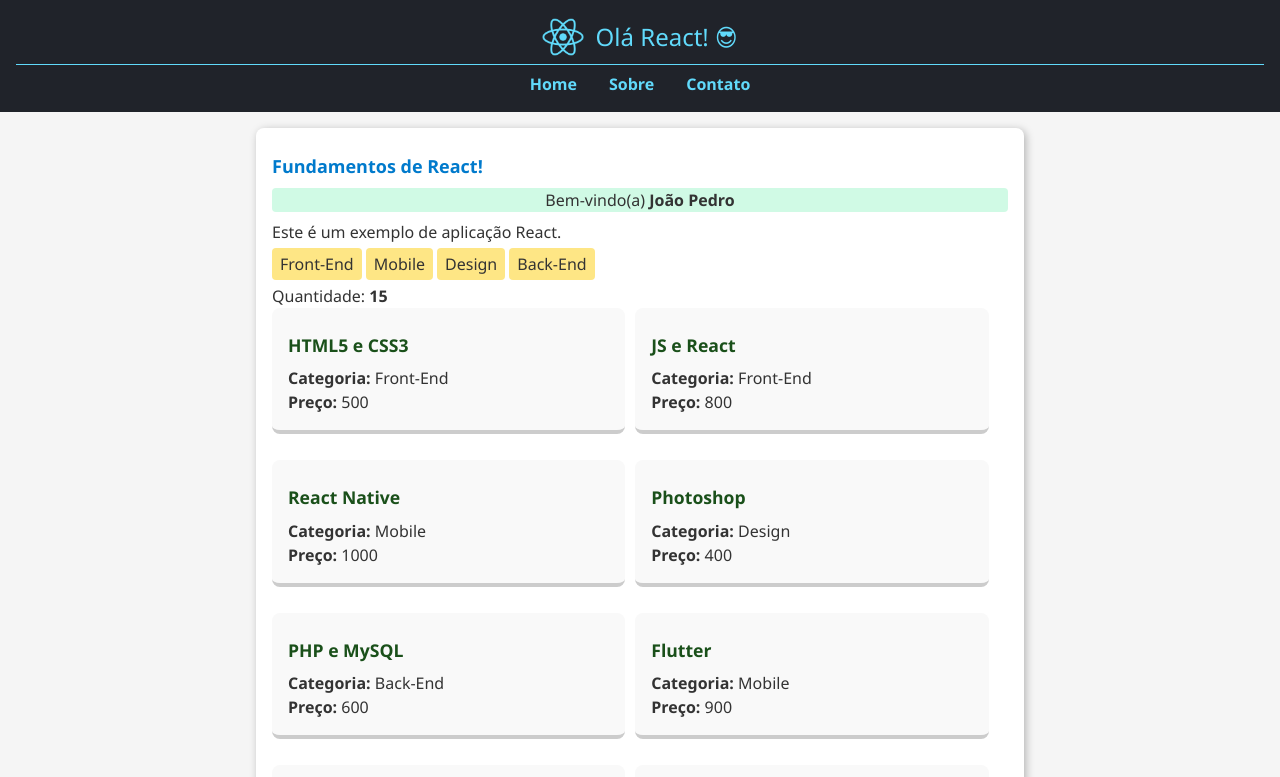
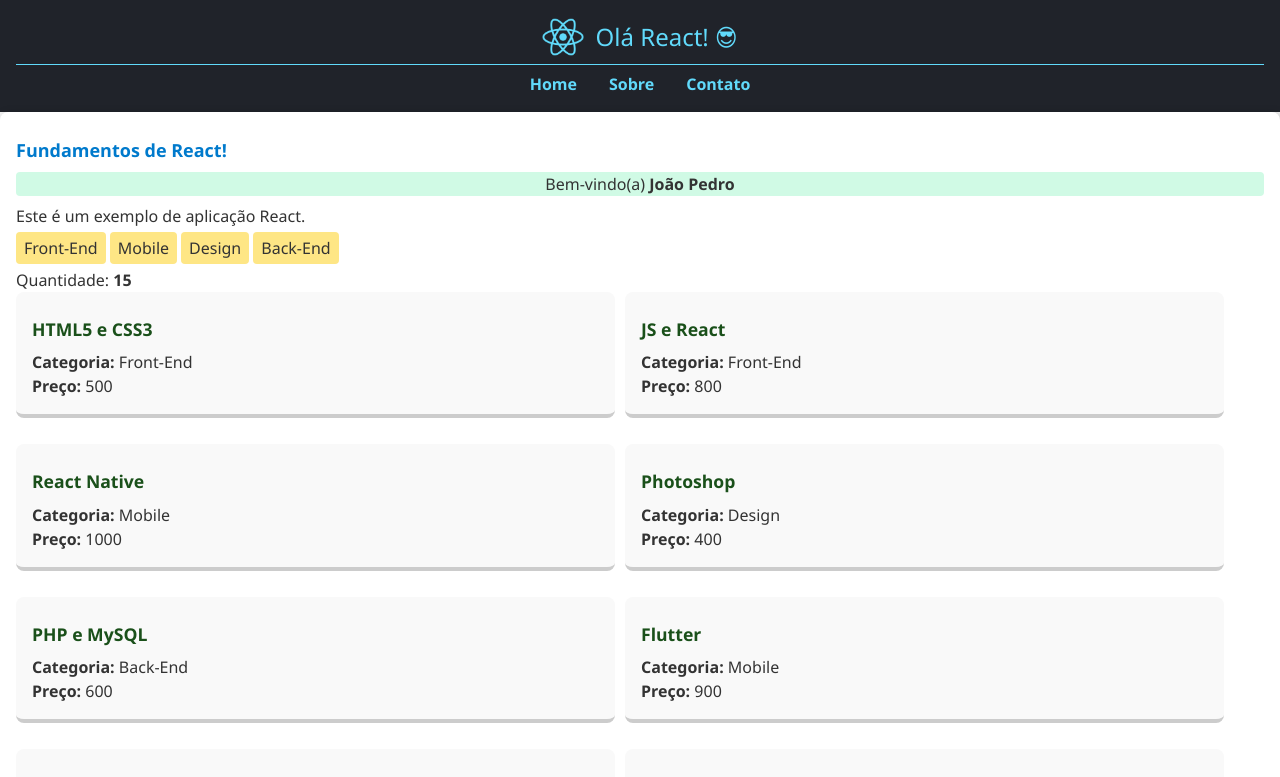
Before and after one commit to joaopedro-style/react-fundamentos, a React (Vite) app: page / in a window 1280 px wide. Shown: the top 777 px of the page. Built offline with nearby package versions, Linux system fonts and the light colour scheme.

Commit message:
Reorganiza layout com container

```diff
--- /dev/null
+++ b/src/components/Container/Container.module.css
@@ -0,0 +1,5 @@
+.container {
+  padding: 1rem;
+  max-width: 800px;
+  margin: auto;
+}
--- /dev/null
+++ b/src/components/Container/Container.tsx
@@ -0,0 +1,4 @@
+import estilos from "./Container.module.css";
+export default function Container() {
+  return <main className={estilos.container}></main>;
+}
--- a/src/components/Conteudo/Conteudo.module.css
+++ b/src/components/Conteudo/Conteudo.module.css
@@ -1,9 +1,3 @@
-.conteudo {
-  padding: 1rem;
-  max-width: 800px;
-  margin: auto;
-}
-
 .principal {
   background-color: #fff;
   padding: 1rem;
--- a/src/components/Conteudo/Conteudo.tsx
+++ b/src/components/Conteudo/Conteudo.tsx
@@ -17,7 +17,7 @@ export default function Conteudo() {
   console.log(categorias);
 
   return (
-    <main className={estilos.conteudo}>
+    <>
       <section
         className={`${estilos.principal} ${estilos.arredondada} ${estilos.sombra}`}
       >
@@ -59,6 +59,6 @@ export default function Conteudo() {
       <DicaDoDia />
 
       <AvisoImportante />
-    </main>
+    </>
   );
 }
```
